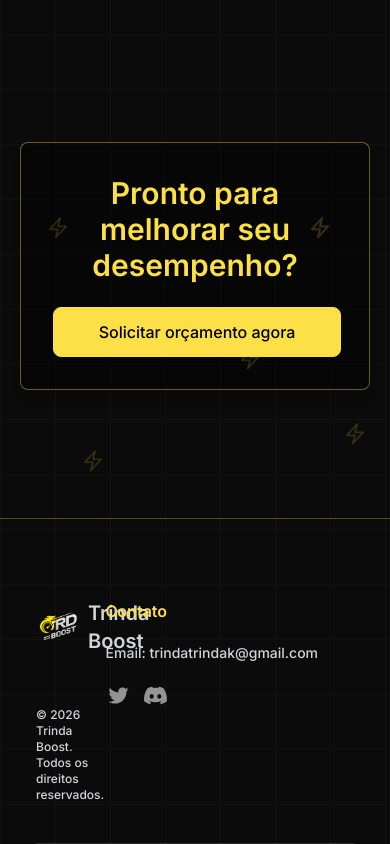
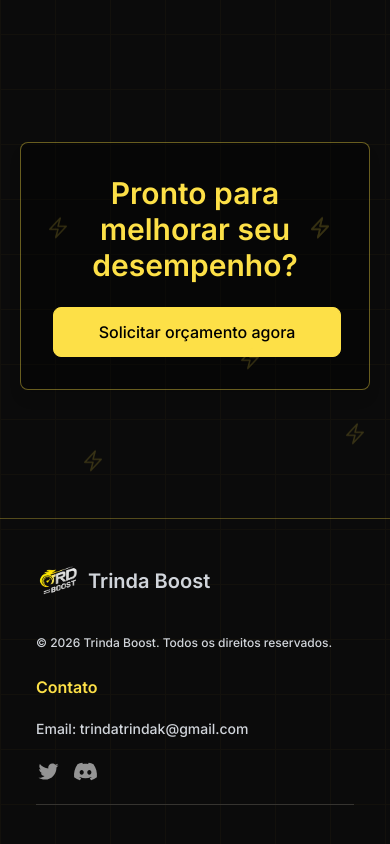
Before and after one commit to Diegoww12a/TrindaBoost, a website built with Vite: page index.html in a window 390 px wide. Shown: the part 7611-8455 px from the top of the page. Built offline with nearby package versions, Linux system fonts and the light colour scheme.

Commit message:
atualização

```diff
--- a/index.html
+++ b/index.html
@@ -76,10 +76,10 @@
 
   </div>
 
-  <div id="side" class="border transform  z-0 transition-transform duration-300 lg:hidden hidden  border-yellow-300/80  flex relative flex-col items-center">
+  <div id="side" class=" transform  z-0 transition-transform duration-300 lg:hidden hidden  border-b border-t border-yellow-300/40 flex relative flex-col items-center">
 
     <nav>
-      <ul class="flex gap-6 py-20">
+      <ul class="flex gap-6 py-10">
          <li><a class="text-gray-300 border py-2 px-2 rounded-md border-yellow-300/50 font-semibold hover:text-white" href="#inicio">Início</a></li>
          <li><a class="text-gray-300 border py-2 px-2 rounded-md border-yellow-300/50 font-semibold hover:text-white" href="#precos">Preços</a></li>
          <li><a class="text-gray-300 border py-2 px-2 rounded-md border-yellow-300/50 font-semibold hover:text-white" href="#hero">Otimização</a></li>
@@ -629,7 +629,7 @@
   <div class="max-w-7xl mx-auto  px-4 sm:px-6 py-10 sm:py-7">
 
 
-   <div class="flex justify-between border-b border-white/15 py-10">
+   <div class="lg:flex-row flex flex-col  justify-between border-b  border-white/15 lg:py-10">
 
     <div class="flex   flex-1  max-w-lg gap-3 flex-col">
      <div class="flex gap-2 items-center">
@@ -637,14 +637,14 @@
       <h1 class="text-xl font-semibold">Trinda Boost</h1>
      </div>
 
-      <div class="mt-10 text-xs font-medium">
+      <div class=" mt-5 lg:mt-10  text-xs font-medium">
          &copy; 2026 Trinda Boost. Todos os direitos reservados.
       </div>
 
 
     </div>
 
-    <div class="flex flex-col    border-white/20  max-w-sm space-y-5 w-full">
+    <div class="flex flex-col mt-6 lg:mt-0   pb-5  max-w-sm space-y-5 w-full">
       <h3 class="font-semibold text-yellow-300">Contato</h3>
       <p class="text-sm font-medium">Email: trindatrindak@gmail.com</p>
       <div class="flex gap-3 mt-2">
--- a/src/style.css
+++ b/src/style.css
@@ -60,3 +60,7 @@ html {
 #side {
     transition: transform 0.3s ease, opacity 0.3s ease;
 }
+
+* {
+  /* outline: 1px solid rgba(255, 0, 0, 0.425); */
+}
```
